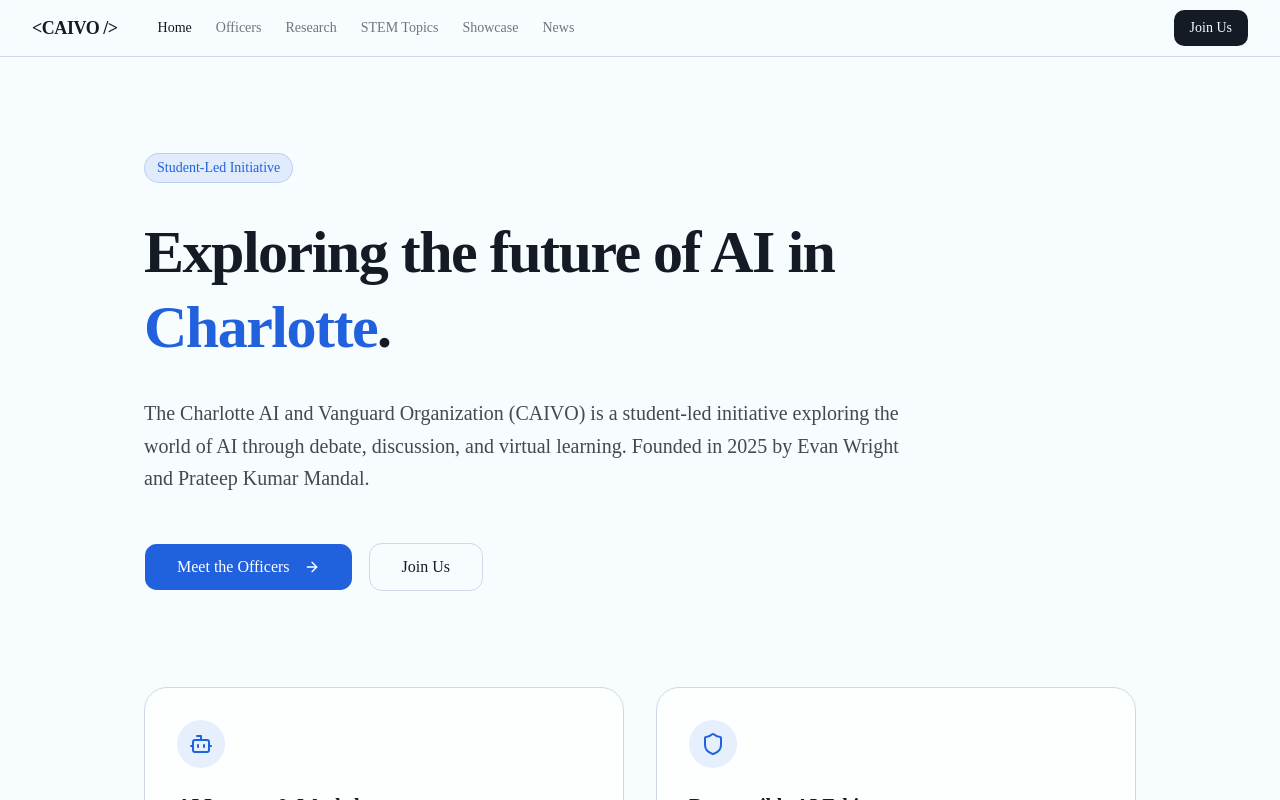
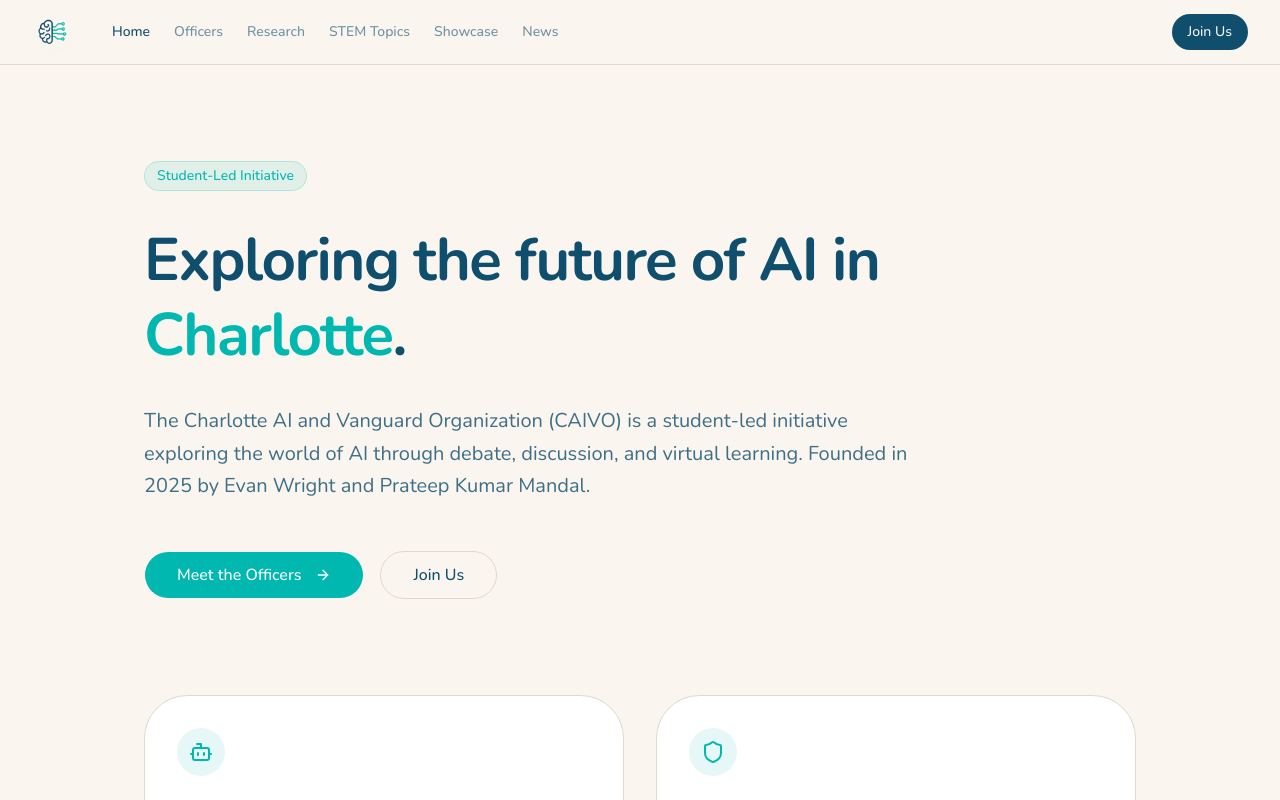
Before and after one commit to Iskaa303/caivo, a Next.js app: page / in a window 1280 px wide. Shown: the top 800 px of the page. Built offline with nearby package versions, Linux system fonts and the light colour scheme.

Commit message:
made it better, idk how to describe

```diff
--- a/app/about/page.tsx
+++ b/app/about/page.tsx
@@ -45,7 +45,7 @@ export default function AboutPage() {
 
       <div className="grid grid-cols-1 sm:grid-cols-2 lg:grid-cols-4 gap-6">
         {officers.map((officer, index) => (
-          <Card key={index} className="overflow-hidden bg-card border-border border">
+          <Card key={index} className="overflow-hidden bg-card border-border border transition-all duration-300 hover:-translate-y-1 hover:shadow-lg">
             <div className="aspect-square relative w-full bg-muted border-b border-border">
               <Image
                 src={officer.image}
--- a/app/globals.css
+++ b/app/globals.css
@@ -49,72 +49,72 @@
 }
 
 :root {
-  --background: #f7fcff;
-  --foreground: #151b24;
-  --card: #fdffff;
-  --card-foreground: #151b24;
-  --popover: #fdffff;
-  --popover-foreground: #151b24;
-  --primary: #151b24;
-  --primary-foreground: #f7fcff;
-  --secondary: #e2e8f0;
-  --secondary-foreground: #151b24;
-  --muted: #f1f5f9;
-  --muted-foreground: #64748b;
-  --accent: #2261dd;
+  --background: #faf6ef;
+  --foreground: #0f4e6d;
+  --card: #ffffff;
+  --card-foreground: #0f4e6d;
+  --popover: #ffffff;
+  --popover-foreground: #0f4e6d;
+  --primary: #0f4e6d;
+  --primary-foreground: #ffffff;
+  --secondary: #e8dfd3;
+  --secondary-foreground: #0f4e6d;
+  --muted: #f2ebd9;
+  --muted-foreground: #4a6a82;
+  --accent: #00b8b0;
   --accent-foreground: #ffffff;
   --destructive: #ef4444;
-  --border: #ced9e5;
-  --input: #ced9e5;
-  --ring: #2261dd;
-  --chart-1: #2261dd;
-  --chart-2: #2563eb;
+  --border: #e0d8cd;
+  --input: #e0d8cd;
+  --ring: #00b8b0;
+  --chart-1: #00b8b0;
+  --chart-2: #0f4e6d;
   --chart-3: #3b82f6;
   --chart-4: #60a5fa;
   --chart-5: #93c5fd;
-  --radius: 0.8rem;
-  --sidebar: #f7fcff;
-  --sidebar-foreground: #151b24;
-  --sidebar-primary: #151b24;
-  --sidebar-primary-foreground: #f7fcff;
-  --sidebar-accent: #f1f5f9;
-  --sidebar-accent-foreground: #151b24;
-  --sidebar-border: #ced9e5;
-  --sidebar-ring: #2261dd;
+  --radius: 1.5rem;
+  --sidebar: #faf6ef;
+  --sidebar-foreground: #0f4e6d;
+  --sidebar-primary: #0f4e6d;
+  --sidebar-primary-foreground: #ffffff;
+  --sidebar-accent: #f2ebd9;
+  --sidebar-accent-foreground: #0f4e6d;
+  --sidebar-border: #e0d8cd;
+  --sidebar-ring: #00b8b0;
 }
 
 .dark {
-  --background: #0d1117;
-  --foreground: #f0f6fc;
-  --card: #161b22;
-  --card-foreground: #f0f6fc;
-  --popover: #161b22;
-  --popover-foreground: #f0f6fc;
-  --primary: #f0f6fc;
-  --primary-foreground: #0d1117;
-  --secondary: #21262d;
-  --secondary-foreground: #f0f6fc;
-  --muted: #21262d;
-  --muted-foreground: #8b949e;
-  --accent: #2261dd;
+  --background: #0f161c;
+  --foreground: #faf6ef;
+  --card: #15222b;
+  --card-foreground: #faf6ef;
+  --popover: #15222b;
+  --popover-foreground: #faf6ef;
+  --primary: #faf6ef;
+  --primary-foreground: #0f161c;
+  --secondary: #223746;
+  --secondary-foreground: #faf6ef;
+  --muted: #223746;
+  --muted-foreground: #8aa9c2;
+  --accent: #00b8b0;
   --accent-foreground: #ffffff;
   --destructive: #f85149;
-  --border: #30363d;
-  --input: #30363d;
-  --ring: #2261dd;
-  --chart-1: #2261dd;
-  --chart-2: #2563eb;
-  --chart-3: #3b82f6;
-  --chart-4: #60a5fa;
-  --chart-5: #93c5fd;
-  --sidebar: #0d1117;
-  --sidebar-foreground: #f0f6fc;
-  --sidebar-primary: #f0f6fc;
-  --sidebar-primary-foreground: #0d1117;
-  --sidebar-accent: #21262d;
-  --sidebar-accent-foreground: #f0f6fc;
-  --sidebar-border: #30363d;
-  --sidebar-ring: #2261dd;
+  --border: #2f495e;
+  --input: #2f495e;
+  --ring: #00b8b0;
+  --chart-1: #00b8b0;
+  --chart-2: #3b82f6;
+  --chart-3: #60a5fa;
+  --chart-4: #93c5fd;
+  --chart-5: #bfdbfe;
+  --sidebar: #0f161c;
+  --sidebar-foreground: #faf6ef;
+  --sidebar-primary: #faf6ef;
+  --sidebar-primary-foreground: #0f161c;
+  --sidebar-accent: #223746;
+  --sidebar-accent-foreground: #faf6ef;
+  --sidebar-border: #2f495e;
+  --sidebar-ring: #00b8b0;
 }
 
 @layer base {
--- a/app/layout.tsx
+++ b/app/layout.tsx
@@ -1,20 +1,15 @@
 import type { Metadata } from "next";
-import { Geist, Geist_Mono } from "next/font/google";
+import { Nunito } from "next/font/google";
 import "./globals.css";
 import { Navigation } from "@/components/navigation";
 
-const geistSans = Geist({
-  variable: "--font-geist-sans",
-  subsets: ["latin"],
-});
-
-const geistMono = Geist_Mono({
-  variable: "--font-geist-mono",
+const nunito = Nunito({
+  variable: "--font-nunito",
   subsets: ["latin"],
 });
 
 export const metadata: Metadata = {
-  title: "CAIVO | Charlotte AI and Vanguard Organization",
+  title: "CAIVO",
   description: "Charlotte AI and Vanguard Organization (CAIVO) is a student-led initiative exploring the world of AI through debate, discussion, and virtual learning.",
 };
 
@@ -26,9 +21,9 @@ export default function RootLayout({
   return (
     <html
       lang="en"
-      className={`${geistSans.variable} ${geistMono.variable} h-full antialiased`}
+      className={`${nunito.variable} h-full antialiased`}
     >
-      <body className="min-h-full flex flex-col bg-background font-sans">
+      <body className={`min-h-full flex flex-col bg-background ${nunito.className}`}>
         <Navigation />
         <main className="flex-1">
           {children}
--- a/app/research/page.tsx
+++ b/app/research/page.tsx
@@ -41,7 +41,7 @@ export default function ResearchPage() {
 
       <div className="grid grid-cols-1 gap-6">
         {publications.map((pub, index) => (
-          <Card key={index} className="bg-card border-border border hover:shadow-sm transition-shadow">
+          <Card key={index} className="bg-card border-border border transition-all duration-300 hover:-translate-y-1 hover:shadow-lg">
             <CardHeader className="pb-3">
               <div className="flex justify-between items-start gap-4">
                 <div>
--- a/app/showcase/page.tsx
+++ b/app/showcase/page.tsx
@@ -8,28 +8,28 @@ const showcaseItems = [
     title: "AI Trade Bot V2",
     creator: "Prateep Kumar Mandal",
     type: "Project Writeup",
-    image: "/showcase-1.jpg",
+    image: "/logo.png",
     link: "#",
   },
   {
     title: "Ethics in Tech Poster",
     creator: "Evan Wright",
     type: "Presentation",
-    image: "/showcase-2.jpg",
+    image: "/logo.png",
     link: "#",
   },
   {
     title: "Hackathon Winning App: MedVision",
     creator: "CAIVO Team",
     type: "App Demo",
-    image: "/showcase-3.jpg",
+    image: "/logo.png",
     link: "#",
   },
   {
     title: "LLM Fine-Tuning Guide",
     creator: "Member Contributor",
     type: "Tutorial",
-    image: "/showcase-4.jpg",
+    image: "/logo.png",
     link: "#",
   }
 ];
@@ -46,18 +46,17 @@ export default function ShowcasePage() {
 
       <div className="grid grid-cols-1 md:grid-cols-2 gap-8">
         {showcaseItems.map((item, index) => (
-          <Card key={index} className="overflow-hidden bg-card border-border border group">
-            <Link href={item.link} className="block relative aspect-video bg-muted border-b border-border">
-              {/* Note: In development, Next.js Image component will throw an error if the image doesn't exist.
-                  We'll use a standard img tag with an error fallback or just let it show the broken image icon
-                  to fulfill the requirement of referencing non-existent pictures in the public folder. */}
+          <Card key={index} className="overflow-hidden bg-card border-border border group transition-all duration-300 hover:-translate-y-1 hover:shadow-lg">
+            <Link href={item.link} className="block relative aspect-video bg-muted border-b border-border overflow-hidden">
               <div className="absolute inset-0 flex items-center justify-center text-muted-foreground bg-muted z-0">
                 <span>[Placeholder: {item.image}]</span>
               </div>
-              <img
+              <Image
                 src={item.image}
                 alt={item.title}
-                className="absolute inset-0 w-full h-full object-cover z-10"
+                fill
+                className="absolute inset-0 object-cover z-10 transition-transform duration-500 group-hover:scale-105"
+                unoptimized // mandatory cause we don't have images for each showcase yet
               />
             </Link>
             <CardContent className="p-6">
--- a/app/topics/page.tsx
+++ b/app/topics/page.tsx
@@ -54,7 +54,7 @@ export default function TopicsPage() {
       <div className="grid grid-cols-1 md:grid-cols-2 lg:grid-cols-3 gap-6">
         {topics.map((topic) => (
           <Link key={topic.id} href={`/topics/${topic.id}`} className="block group">
-            <Card className="h-full bg-card border-border border transition-colors hover:border-accent/50 hover:shadow-sm">
+            <Card className="h-full bg-card border-border border transition-all duration-300 hover:-translate-y-1 hover:border-accent/50 hover:shadow-lg">
               <CardHeader className="pb-3">
                 <div className="flex items-center gap-3 mb-2">
                   <div className="flex items-center justify-center h-8 w-8 rounded bg-accent/10 text-accent">
--- a/components/navigation.tsx
+++ b/components/navigation.tsx
@@ -1,6 +1,7 @@
 "use client";
 
 import Link from "next/link";
+import Image from "next/image";
 import { usePathname } from "next/navigation";
 import { cn } from "@/lib/utils";
 import { Menu } from "lucide-react";
@@ -21,12 +22,16 @@ export function Navigation() {
 
   return (
     <nav className="sticky top-0 z-50 w-full border-b border-border bg-background/95 backdrop-blur supports-[backdrop-filter]:bg-background/60">
-      <div className="container mx-auto flex h-14 items-center justify-between px-4 sm:px-8">
+      <div className="container mx-auto flex h-16 items-center justify-between px-4 sm:px-8">
         <div className="flex items-center gap-6 md:gap-10">
           <Link href="/" className="flex items-center space-x-2">
-            <span className="font-bold text-lg inline-block text-foreground tracking-tight">
-              &lt;CAIVO /&gt;
-            </span>
+            <Image
+              src="/logo.png"
+              alt="CAIVO Logo"
+              width={120}
+              height={40}
+              className="h-10 w-auto object-contain"
+            />
           </Link>
           <div className="hidden md:flex gap-6">
             {routes.map((route) => (
```
Also changed, not shown: public/logo.png (added), public/logo_expanded.png (added).
